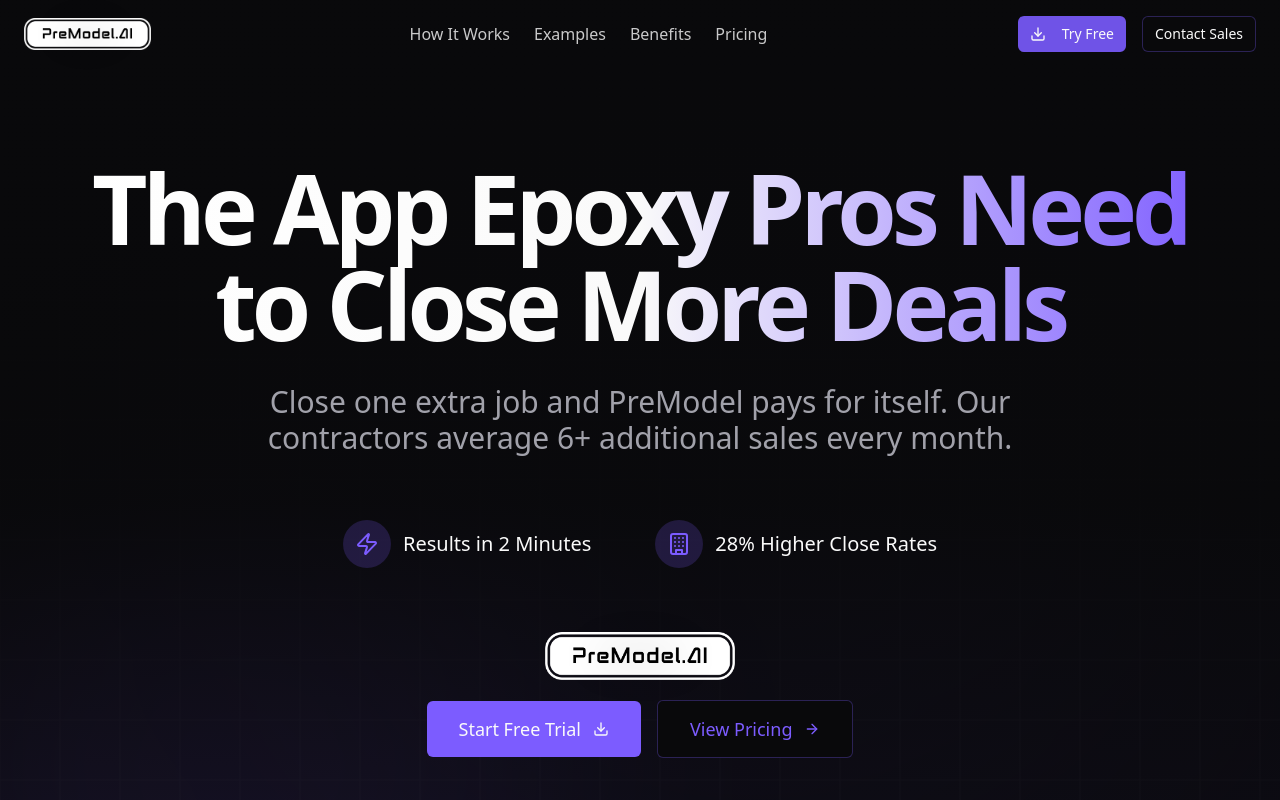
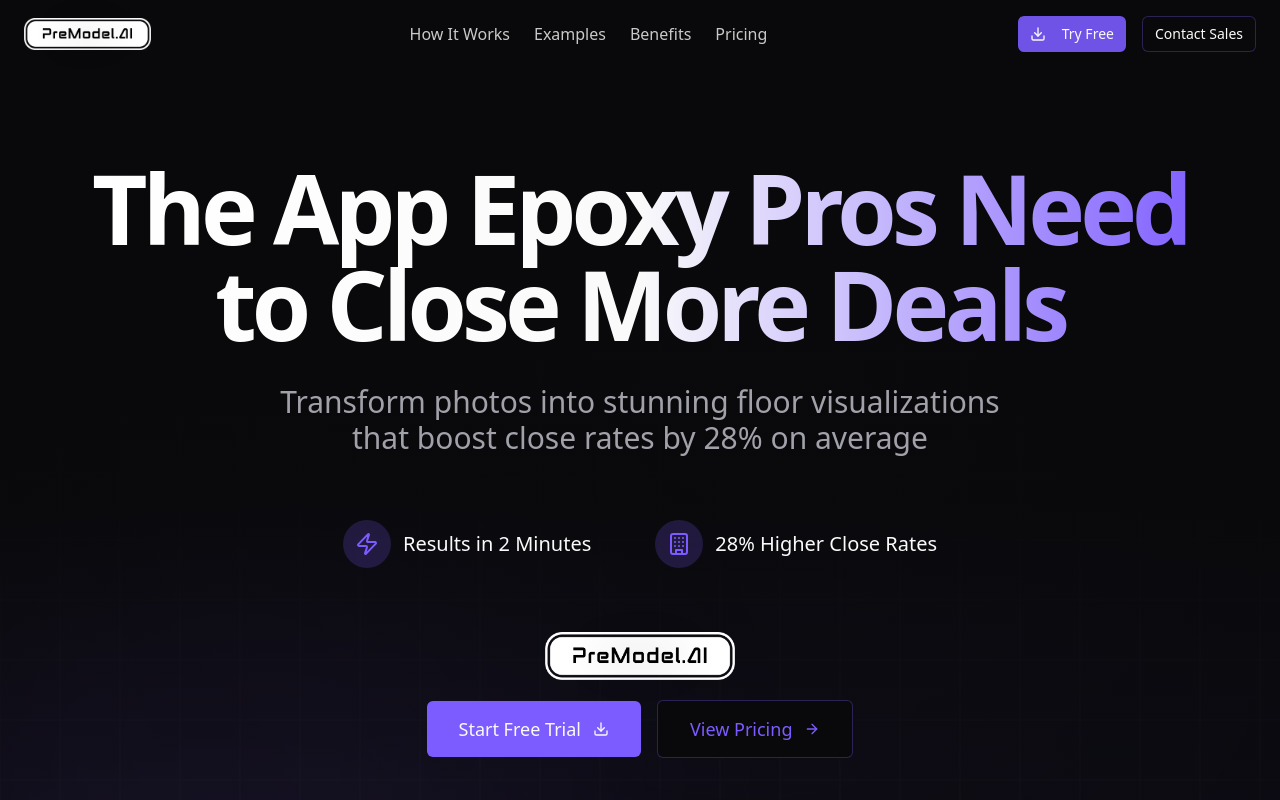
Before and after one commit to Jberry69poo/premodelai, a React (Vite) app: page / in a window 1280 px wide. Shown: the top 800 px of the page. Built offline with nearby package versions, Linux system fonts and the light colour scheme.

Commit message:
Refactor: Update hero subtext
Update the subtext in the hero section to improve messaging.

```diff
--- a/src/components/Hero.tsx
+++ b/src/components/Hero.tsx
@@ -70,7 +70,7 @@ export const Hero = () => {
 
           {/* Subheading with ROI message */}
           <motion.p className="mt-6 md:mt-8 text-xl md:text-3xl text-muted-foreground max-w-3xl mx-auto" variants={fadeIn} initial="hidden" animate="visible">
-            Close one extra job and PreModel pays for itself. Our contractors average 6+ additional sales every month.
+            Transform photos into stunning floor visualizations that boost close rates by 28% on average
           </motion.p>
 
           {/* Value props */}
```
